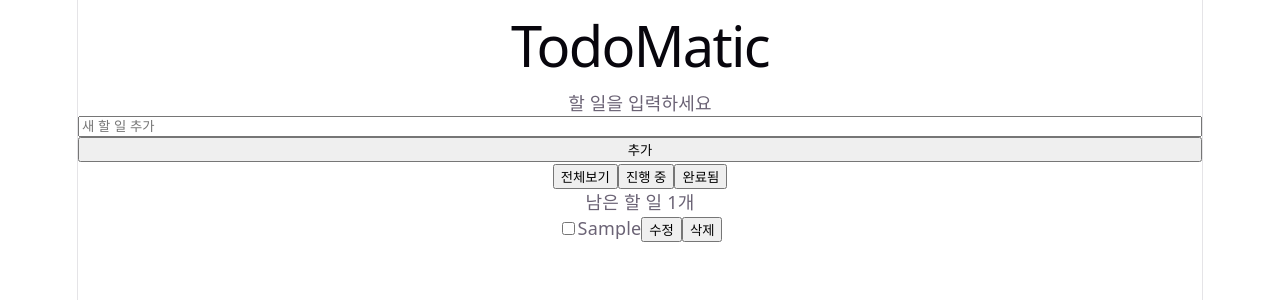
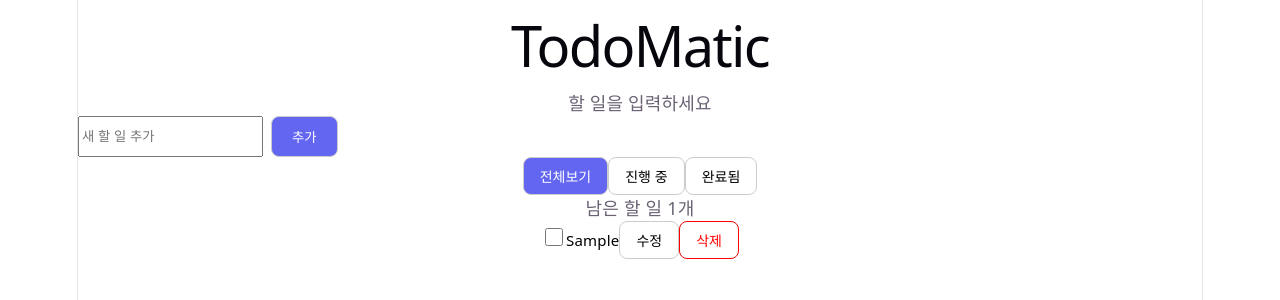
Before and after one commit to Leets-Official/8th-FE-Zero100, a React (Vite) app in the folder todo-list/: page / in a window 1280 px wide. Both pictures are taken after typing "Sample" into the empty fields and a click on the button "추가". Shown: the top 300 px of the page. Built offline with nearby package versions, Linux system fonts and the light colour scheme.

Commit message:
Text, Button, Checkbox, Input 컴포넌트에 CSS Module 스타일 적용

```diff
--- a/todo-list/src/App.jsx
+++ b/todo-list/src/App.jsx
@@ -67,8 +67,8 @@ function App() {
       <Input newWork={addWork} />
 
       <div>
-        <Button onClick={() => setDisplayWork('total')}>전체보기</Button>
-        <Button onClick={() => setDisplayWork('inProgress')}>진행 중</Button>
+        <Button variant={displayWork === 'total' ? 'primary' : 'default'} onClick={() => setDisplayWork('total')}>전체보기</Button>
+        <Button variant={displayWork === 'inProgress' ? 'primary' : 'default'} onClick={() => setDisplayWork('inProgress')}>진행 중</Button>
         <Button onClick={() => setDisplayWork('completed')}>완료됨</Button>
       </div>
 
@@ -86,9 +86,9 @@ function App() {
             </>
           ) : (
             <>
-              <Text>{task.text}</Text>
+              <Text done={task.done}>{task.text}</Text>
               <Button onClick={() => editWork(task.id)}>수정</Button>
-              <Button onClick={() => deleteWork(task.id)}>삭제</Button>
+              <Button variant="delete" onClick={() => deleteWork(task.id)}>삭제</Button>
             </>
           )}
         </div>
--- a/todo-list/src/components/Button.jsx
+++ b/todo-list/src/components/Button.jsx
@@ -1,5 +1,14 @@
+import styles from './Button.module.css';
+
 function Button(props) {
-    return <button onClick={props.onClick}>{props.children}</button>;
+    let buttonClass = styles.button;
+    if (props.variant === 'primary') {
+        buttonClass = `${styles.button} ${styles.primary}`;
+    } else if (props.variant === 'delete') {
+        buttonClass = `${styles.button} ${styles.delete}`
+    }
+
+    return <button className={buttonClass} onClick={props.onClick}>{props.children}</button>;
 }
 
 export default Button;
--- /dev/null
+++ b/todo-list/src/components/Button.module.css
@@ -0,0 +1,21 @@
+.button {
+    padding: 8px 16px;
+    border-radius: 8px;
+    border: 1px solid #ccc;
+    background: white;
+    color: black;
+    cursor: pointer;
+    font-size: 14px;
+    font-weight: 500;
+}
+
+.primary {
+    background: #6366f1;
+    color: white;
+    border: 1px solid #ccc;
+}
+
+.delete {
+    color: red;
+    border: 1px solid red;
+}
--- a/todo-list/src/components/Checkbox.jsx
+++ b/todo-list/src/components/Checkbox.jsx
@@ -1,5 +1,7 @@
+import styles from './Checkbox.module.css';
+
 function Checkbox(props) {
-    return <input type="checkbox" checked={props.checked} onChange={props.onChange} />
+    return <input type="checkbox" className={styles.checkbox} checked={props.checked} onChange={props.onChange} />
 }
 
 export default Checkbox;
--- /dev/null
+++ b/todo-list/src/components/Checkbox.module.css
@@ -0,0 +1,6 @@
+.checkbox {
+    width: 18px;
+    height: 18px;
+    cursor: pointer;
+    accent-color: #6366f1;
+}
--- a/todo-list/src/components/Input.jsx
+++ b/todo-list/src/components/Input.jsx
@@ -1,4 +1,5 @@
 import { useState } from 'react';
+import styles from './Input.module.css';
 
 function Input(props) {
     const [inputValue, setInputValue] = useState('');
@@ -9,13 +10,13 @@ function Input(props) {
     }
 
     return (
-        <>
+        <div className={styles.wrap}>
             <input type="text" value={inputValue}
             onChange={(event) => setInputValue(event.target.value)}
             placeholder='새 할 일 추가'/>
 
-            <button onClick={addWork}>추가</button>
-        </>
+            <button className={styles.button} onClick={addWork}>추가</button>
+        </div>
     )
 }
 
--- /dev/null
+++ b/todo-list/src/components/Input.module.css
@@ -0,0 +1,22 @@
+.wrap {
+    display: flex;
+    gap: 8px;
+}
+
+.input {
+    flex: 1;
+    padding: 10px 14px;
+    border: 1px solid #ccc;
+    border-radius: 8px;
+    font-size: 14px;
+}
+
+.button {
+    padding: 10px 20px;
+    border: 1px solid #ccc;
+    border-radius: 8px;
+    background: #6366f1;
+    color: white;
+    font-weight: 500;
+    cursor: pointer;
+}
--- a/todo-list/src/components/Text.jsx
+++ b/todo-list/src/components/Text.jsx
@@ -1,5 +1,7 @@
+import styles from './Text.module.css';
+
 function Text(props) {
-    return <span>{props.children}</span>;
+    return <span className={props.done ? styles.done : styles.normal}>{props.children}</span>;
 }
 
 export default Text;
--- /dev/null
+++ b/todo-list/src/components/Text.module.css
@@ -0,0 +1,10 @@
+.normal {
+    font-size: 15px;
+    color: #000;
+}
+
+.done {
+    font-size: 15px;
+    color: gray;
+    text-decoration: line-through;
+}
```
